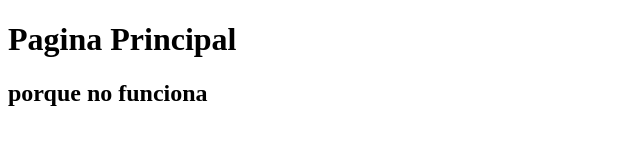
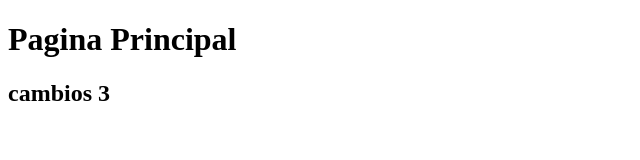
Before and after one commit to darlingrozo/no-a-las-drogas, a plain HTML site: page index.html in a window 1280 px wide. Shown: the whole page, without its empty margins (0-640 px from the left). Drawn offline with Linux system fonts and the light colour scheme.

Commit message:
cambio 3

```diff
--- a/index.html
+++ b/index.html
@@ -8,6 +8,6 @@
 </head>
 <body>
     <h1>Pagina Principal</h1>
-   <h2>porque no funciona</h2>
+   <h2>cambios 3</h2>
 </body>
 </html>
```
